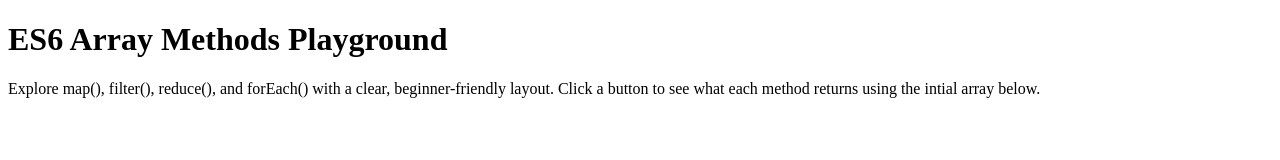
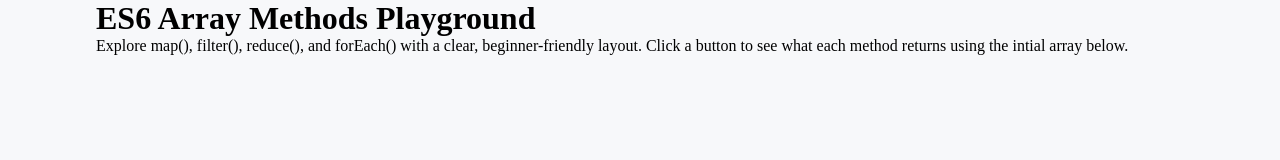
Before and after one commit to machiloop14/Frontend-version-control-task-Sodiq, a plain HTML site: page index.html in a window 1280 px wide. Drawn offline with Linux system fonts and the light colour scheme.

Commit message:
add general styling

```diff
--- a/index.html
+++ b/index.html
@@ -3,6 +3,7 @@
   <head>
     <meta charset="UTF-8" />
     <meta name="viewport" content="width=device-width, initial-scale=1.0" />
+    <link rel="stylesheet" href="main.css" />
     <title>Github Practice</title>
   </head>
   <body>
--- a/main.css
+++ b/main.css
@@ -0,0 +1,14 @@
+* {
+  padding: 0;
+  margin: 0;
+  box-sizing: border-box;
+}
+
+body {
+  background-color: #f7f8fa;
+}
+
+.body-wrapper {
+  width: 85%;
+  margin-inline: auto;
+}
```
